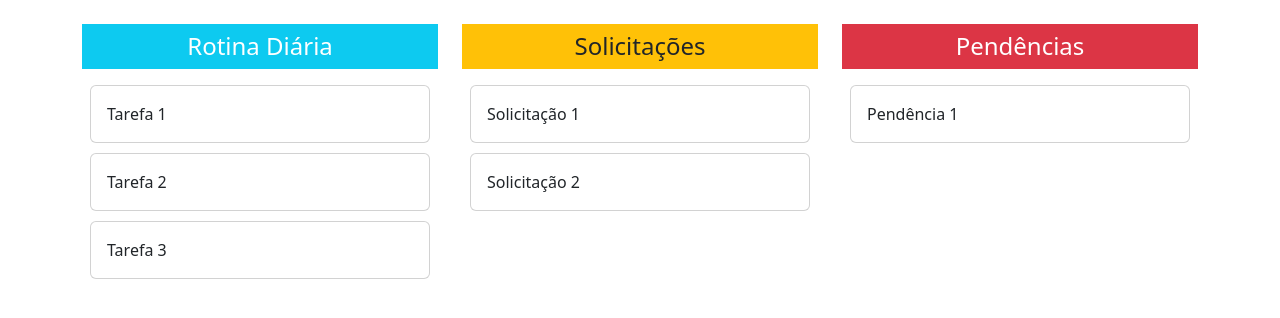
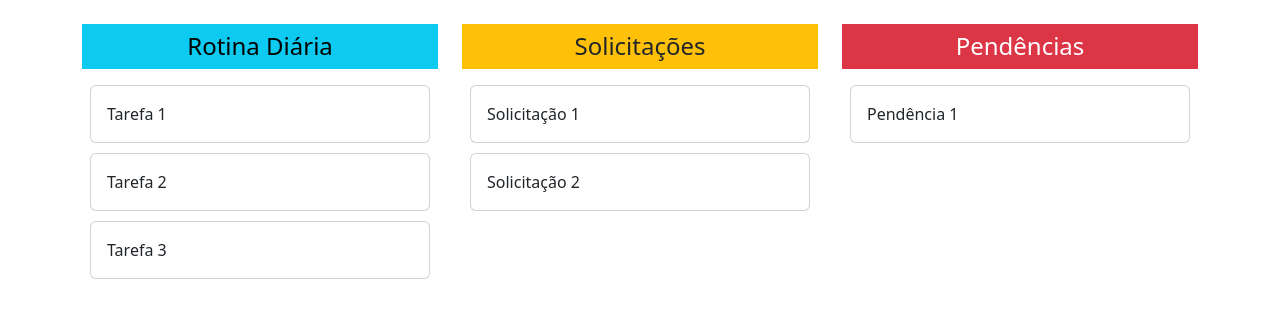
Before and after one commit to pedrooliveirape/projeto_atendimento, a Django app: page / in a window 1280 px wide. Shown: the top 318 px of the page. Run offline with Django 5.2, Linux system fonts and the light colour scheme.

Commit message:
Adicionado html

```diff
--- a/atendimento/templates/atendimento/inicio.html
+++ b/atendimento/templates/atendimento/inicio.html
@@ -15,7 +15,7 @@
     <div class="container mt-4">
         <div class="row">
             <div class="col-md-4">
-                <h4 class="text-center bg-info text-white p-2">Rotina Diária</h4>
+                <h4 class="text-center bg-info text-black p-2">Rotina Diária</h4>
                 <div id="rotina-diaria" class="p-2">
                     <div class="card"><div class="card-body">Tarefa 1</div></div>
                     <div class="card"><div class="card-body">Tarefa 2</div></div>
```
